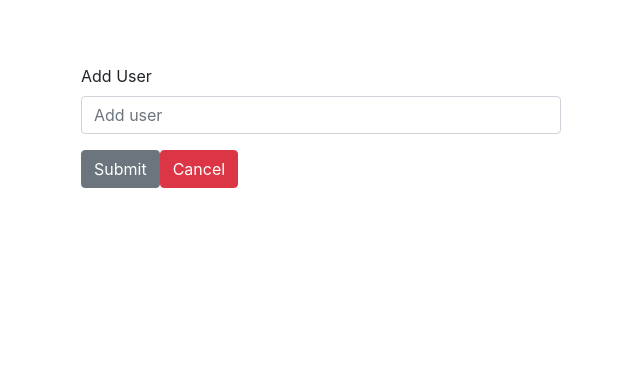
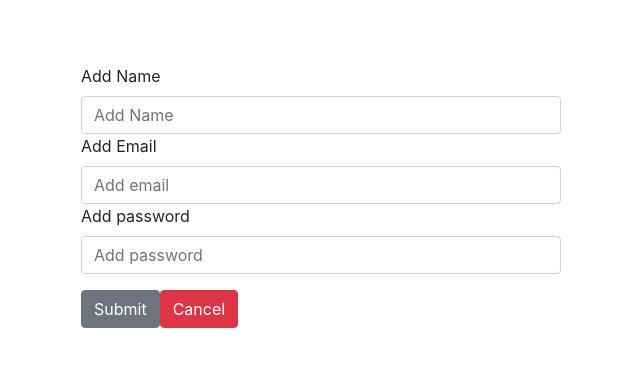
Before and after one commit to bellicose77/react-crud-recape, a React (Create React App) app: page /adduser in a window 1280 px wide. Shown: the top 366 px of the page, without its empty margins (319-959 px from the left). Built offline with nearby package versions, Linux system fonts and the light colour scheme.

Commit message:
input field done

```diff
--- a/src/components/AddUser/AddUser.js
+++ b/src/components/AddUser/AddUser.js
@@ -7,8 +7,12 @@ const AddUser = () => {
 
             <Form>
                 <FormGroup>
-                    <Label>Add User</Label>
-                    <Input type ="text" placeholder='Add user'></Input>
+                    <Label>Add Name</Label>
+                    <Input type ="text" placeholder='Add Name'></Input>
+                    <Label>Add Email</Label>
+                    <Input type ="text" placeholder='Add email'></Input>
+                    <Label>Add password</Label>
+                    <Input type ="text" placeholder='Add password'></Input>
                    </FormGroup>
                 <Button type='submit'>Submit</Button>
                 <Link to ='/' className='btn btn-danger ml-12' >Cancel</Link>
```
